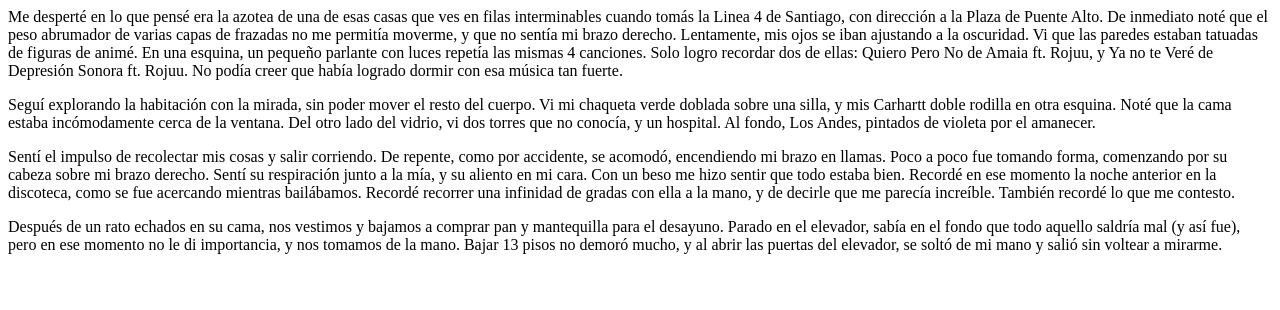
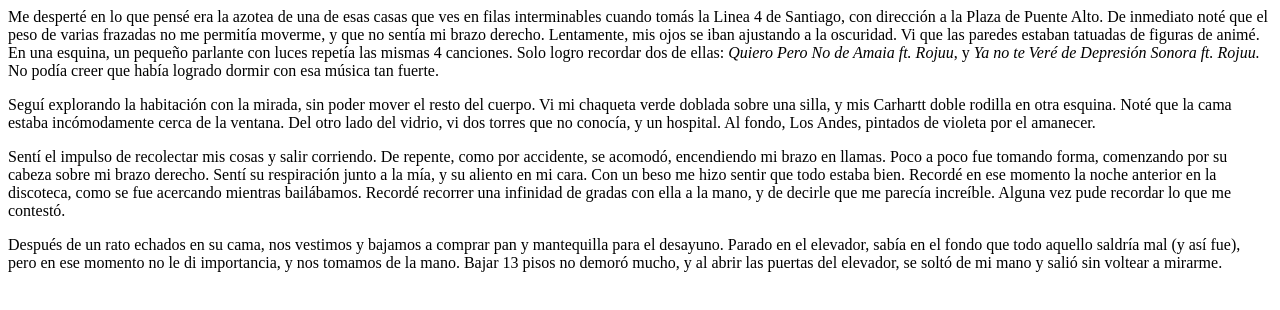
Before and after one commit to miguel-aguilera-croasdaile/miguel-aguilera-croasdaile.github.io, a plain HTML site: page index.html in a window 1280 px wide. Drawn offline with Linux system fonts and the light colour scheme.

Commit message:
stylistic changes

```diff
--- a/index.html
+++ b/index.html
@@ -1,12 +1,11 @@
 <p>
   Me desperté en lo que pensé era la azotea de una de esas casas que ves en
   filas interminables cuando tomás la Linea 4 de Santiago, con dirección a la
-  Plaza de Puente Alto. De inmediato noté que el peso abrumador de varias capas
-  de frazadas no me permitía moverme, y que no sentía mi brazo derecho.
+  Plaza de Puente Alto. De inmediato noté que el peso de varias frazadas no me permitía moverme, y que no sentía mi brazo derecho.
   Lentamente, mis ojos se iban ajustando a la oscuridad. Vi que las paredes
   estaban tatuadas de figuras de animé. En una esquina, un pequeño parlante con
-  luces repetía las mismas 4 canciones. Solo logro recordar dos de ellas: Quiero
-  Pero No de Amaia ft. Rojuu, y Ya no te Veré de Depresión Sonora ft. Rojuu. No
+  luces repetía las mismas 4 canciones. Solo logro recordar dos de ellas: <i> Quiero
+  Pero No de Amaia ft. Rojuu</i>, y <i>Ya no te Veré de Depresión Sonora ft. Rojuu.</i> No
   podía creer que había logrado dormir con esa música tan fuerte.
 </p>
 
@@ -26,7 +25,7 @@
   sentir que todo estaba bien. Recordé en ese momento la noche anterior en la
   discoteca, como se fue acercando mientras bailábamos. Recordé recorrer una
   infinidad de gradas con ella a la mano, y de decirle que me parecía increíble.
-  También recordé lo que me contesto.
+  Alguna vez pude recordar lo que me contestó.
 </p>
 
 <p>
```
